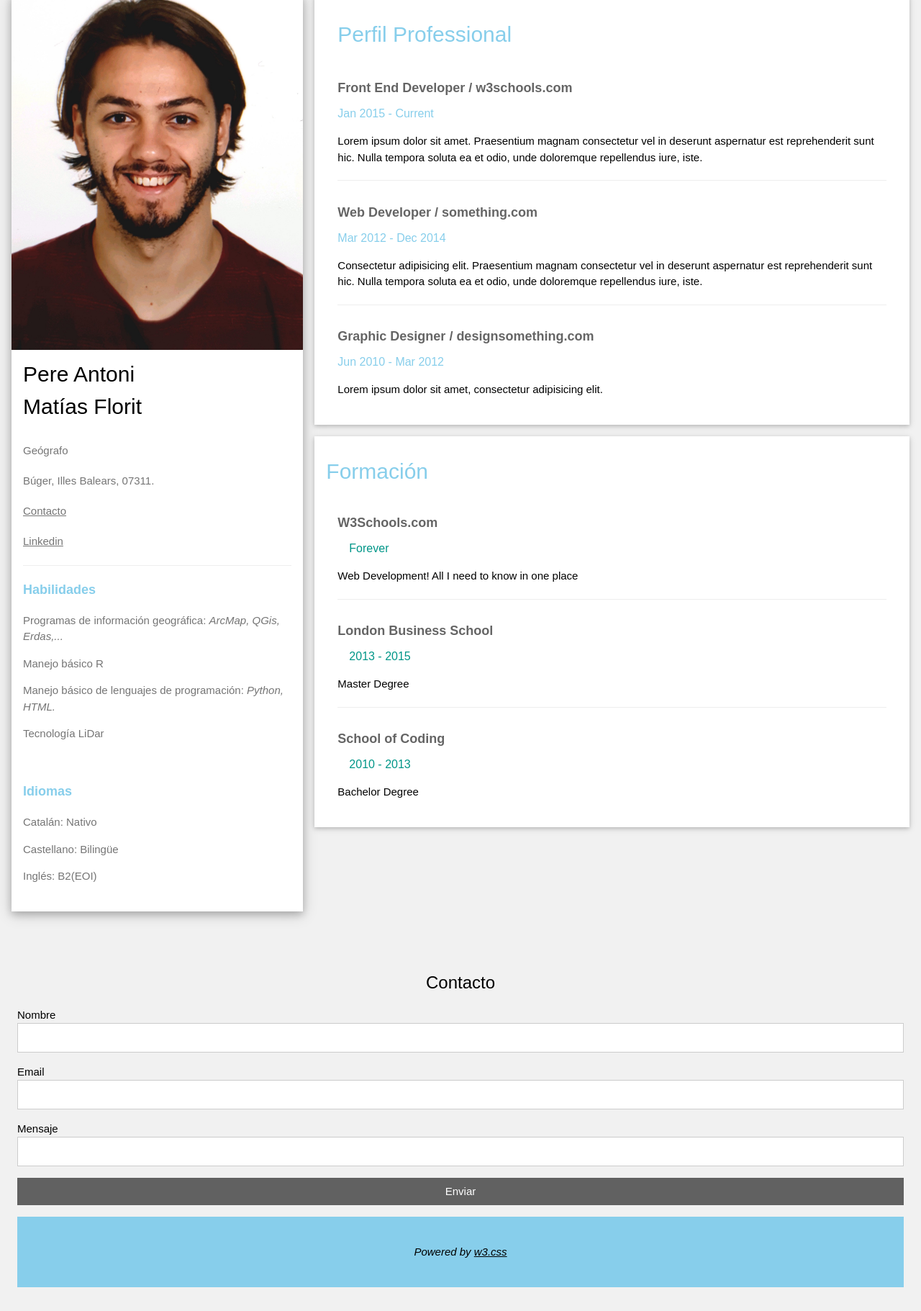
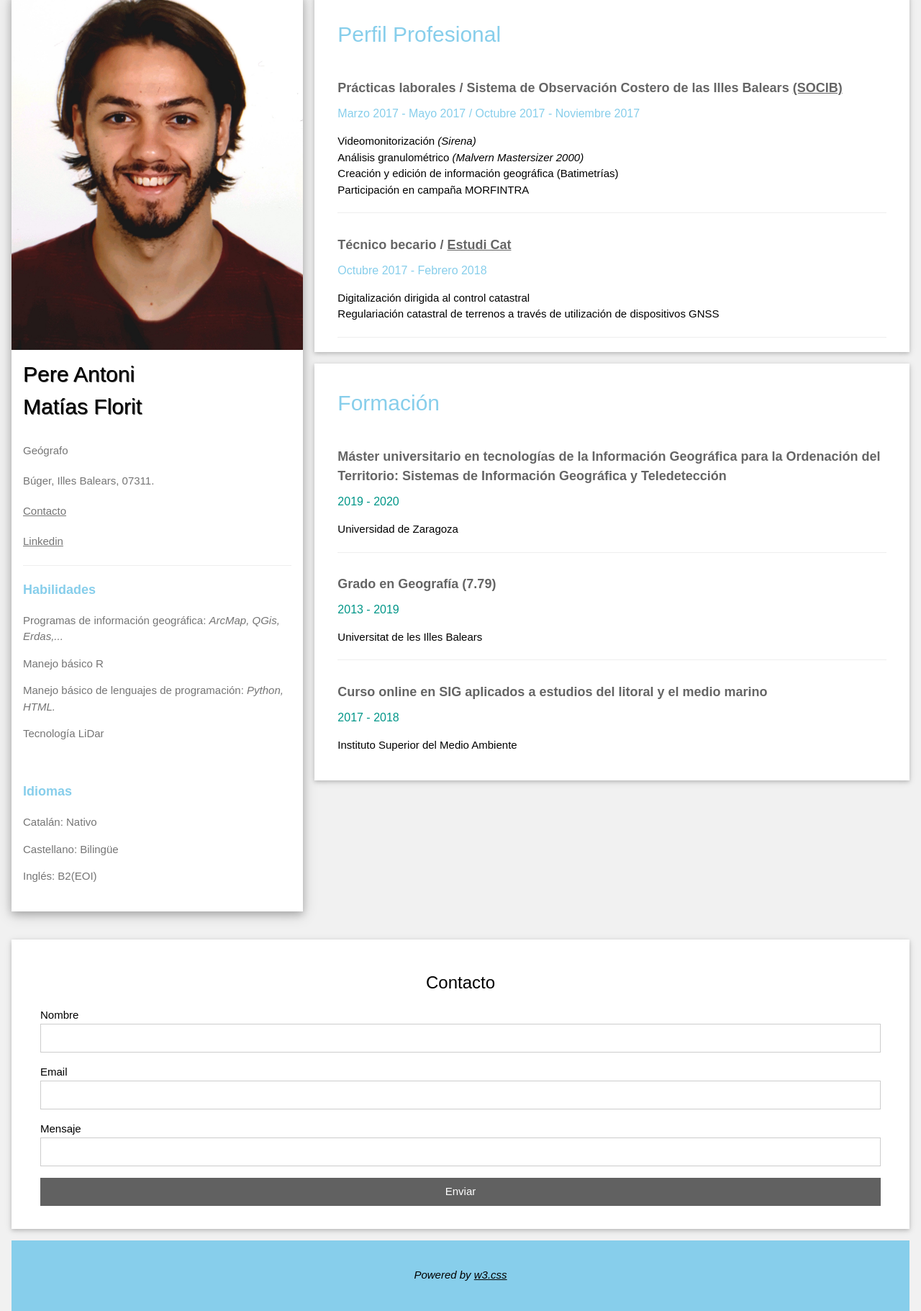
Before and after one commit to PereAnt/PereAnt.github.io, a plain HTML site: page index.html in a window 1280 px wide. Shown: the part 7-1828 px from the top of the page at 72% size. Drawn offline with Linux system fonts and the light colour scheme.

Commit message:
Update index.html

```diff
--- a/index.html
+++ b/index.html
@@ -4,7 +4,7 @@
 <meta charset="UTF-8">
 <meta name="viewport" content="width=device-width, initial-scale=1">
 <link rel="stylesheet" href="w3.css"> <!--Es una librería gratis para usar estilos, y está tanto online, como la opción de descargar-->
-<!--creamos sentencia única para el estilo-->
+<!--creamos sentencia única para los estilos que se van a usar en el código-->
 <style>
 html,body,h1,h2,h3,h4,h5,h6 {font-family: sans-serif}
 </style>
@@ -12,34 +12,34 @@ html,body,h1,h2,h3,h4,h5,h6 {font-family: sans-serif}
 
   <!-- Empieza el diseño de la página -->
 
-  <!--Esta linea permite "seccionar" la pagina-->
+  <!--Esta linea permite "seccionar" la pagina, permite que haya límetes en las columnas-->
   <div class="w3-row-padding">
 
     <!-- Aqui se empieza a definir la columna de la izquierda-->
-    <div class="w3-third">
+    <div class="w3-third"> <!--esto define una columna que ocupa 1/3 de la página, así la relación de aspecto siempre se mantiene-->
 
-      <div class="w3-white w3-text-grey w3-card-4">
+      <div class="w3-white w3-text-grey w3-card-4"> <!--colores de fondo, del texto, efecto de sombra-->
         <div class="w3-display-container">
-          <img src="IMAGES/fotoCV3.jpg" style="width:100%" alt="Avatar">
-          <div class="w3-container w3-text-black">
+          <img src="IMAGES/fotoCV3.jpg" style="width:100%" alt="Avatar"> <!--foto del curriculum-->
+          <div class="w3-container w3-text-black" style="text-shadow:1px 1px 0 #444"> <!--espacio y color para mi nombre, con el añaido de sombras y negrita-->
             <h2>Pere Antoni <br> Matías Florit</h2>
           </div>
         </div>
-        <div class="w3-container">
-          <p><i class="w3-large w3-text-teal"></i>Geógrafo</p>
+        <div class="w3-container"> <!--esta función crea una especie de sección, se crea el emplazamiento de la información personal-->
+          <p><i class="w3-large w3-text-teal"></i>Geógrafo</p> <!--siempre se define antes como será el texto-->
           <p><i class="w3-large w3-text-teal"></i>Búger, Illes Balears, 07311.</p>
-          <p><i class="w3-large w3-text-teal"></i><a href="#contacto">Contacto</a></p>
+          <p><i class="w3-large w3-text-teal"></i><a href="#contacto">Contacto</a></p> <!--introduzco un enlace al final de la página en el que se me puede contactar-->
 
-          <p><i class="w3-large w3-text-teal"></i><a href="https://www.linkedin.com/in/pereantoni/" target="_blank">Linkedin</a></p>
+          <p><i class="w3-large w3-text-teal"></i><a href="https://www.linkedin.com/in/pereantoni/" target="_blank">Linkedin</a></p> <!--Enlace directo a mi página de Linkedin-->
           <hr>
-
+          <!--sección de habilidades-->
           <p class="w3-large w3-text-light-blue"><b>Habilidades</b></p>
           <p>Programas de información geográfica: <i>ArcMap, QGis, Erdas,...</i></p>
           <p>Manejo básico R</p>
           <p>Manejo básico de lenguajes de programación: <i>Python, HTML.</i></p>
           <p>Tecnología LiDar</p>
           <br>
-
+          <!--sección de los idiomas-->
           <p class="w3-large w3-text-light-blue"><b>Idiomas</b></p>
           <p>Catalán: Nativo</p>
           <p>Castellano: Bilingüe</p>
@@ -51,81 +51,83 @@ html,body,h1,h2,h3,h4,h5,h6 {font-family: sans-serif}
     <!-- Ya hemos acabado la columna de la izquierda -->
     </div>
 
-    <!-- Ahora empezamos con la columna de la derecha, donde pondremos el contenido principal -->
-    <div class="w3-twothird">
-
-      <div class="w3-container w3-card w3-white w3-margin-bottom">
-        <h2 class="w3-text-light-blue w3-padding-16"><i class="w3-margin-right w3-xxlarge"></i>Perfil Professional</h2>
+    <!-- Ahora empezamos con la columna de la derecha, donde pondremos el contenido principal del currículum-->
+    <div class="w3-twothird">  <!--esto define una columna que ocupa 2/3 de la página-->
+      <!--empieza la parte donde se pone la información profesional-->
+      <div class="w3-container w3-card w3-white w3-margin-bottom"> <!--se crea la "caja" y su estilo. "magin-bottom" permite crear el aspecto de caja-->
+        <h2 class="w3-text-light-blue w3-padding-16"><i class="w3-margin-right w3-xxlarge"></i>Perfil Profesional</h2> <!--alineación y letras mayúsculas-->
         <div class="w3-container">
-          <h5 class="w3-opacity "><b>Front End Developer / w3schools.com</b></h5>
-          <h6 class="w3-text-light-blue">Jan 2015 - Current</span></h6>
-          <p>Lorem ipsum dolor sit amet. Praesentium magnam consectetur vel in deserunt aspernatur est reprehenderit sunt hic. Nulla tempora soluta ea et odio, unde doloremque repellendus iure, iste.</p>
+          <!--la opción opacity permite dar el tono "grisaceo"-->
+          <h5 class="w3-opacity "><b>Prácticas laborales / Sistema de Observación Costero de las Illes Balears <a href="http://socib.es/index.php?seccion=textes&id_textotextes=resumenEjecutivo&language=es_ES" target="_blank"> (SOCIB)</a> </b></h5> <!--incluyo enlace al sitio-->
+          <h6 class="w3-text-light-blue">Marzo 2017 - Mayo 2017 / Octubre 2017 - Noviembre 2017</span></h6>
+          <p>Videomonitorización <i>(Sirena)</i>
+            <br>Análisis granulométrico <i>(Malvern Mastersizer 2000)</i>
+            <br>Creación y edición de información geográfica (Batimetrías)
+            <br>Participación en campaña MORFINTRA</p>
           <hr>
         </div>
         <div class="w3-container">
-          <h5 class="w3-opacity"><b>Web Developer / something.com</b></h5>
-          <h6 class="w3-text-light-blue">Mar 2012 - Dec 2014</h6>
-          <p>Consectetur adipisicing elit. Praesentium magnam consectetur vel in deserunt aspernatur est reprehenderit sunt hic. Nulla tempora soluta ea et odio, unde doloremque repellendus iure, iste.</p>
+          <h5 class="w3-opacity"><b>Técnico becario / <a href="https://www.estudi-cat.com/es/qui-som/" target="_blank"> Estudi Cat</a></b></h5>
+          <h6 class="w3-text-light-blue">Octubre 2017 - Febrero 2018</h6>
+          <p>Digitalización dirigida al control catastral
+            <br>Regulariación catastral de terrenos a través de utilización de dispositivos GNSS
+          </p>
+          <hr>
+        </div>
+      </div>
+      <!--Empieza la parte donde va la información de formación-->
+      <div class="w3-container w3-card w3-white">
+        <h2 class="w3-text-light-blue w3-padding-16"><i class="w3-margin-right w3-xxlarge"></i>Formación</h2>
+        <div class="w3-container">
+          <h5 class="w3-opacity"><b>Máster universitario en tecnologías de la Información Geográfica para la Ordenación del Territorio: Sistemas de Información Geográfica y Teledetección</b></h5>
+          <h6 class="w3-text-teal">2019 - 2020</h6> <!--la opción text teal nos permite dar este color verde turquesa-->
+          <p>Universidad de Zaragoza</p>
           <hr>
         </div>
         <div class="w3-container">
-          <h5 class="w3-opacity"><b>Graphic Designer / designsomething.com</b></h5>
-          <h6 class="w3-text-light-blue">Jun 2010 - Mar 2012</h6>
-          <p>Lorem ipsum dolor sit amet, consectetur adipisicing elit. </p><br>
+          <h5 class="w3-opacity"><b>Grado en Geografía (7.79)</b></h5>
+          <h6 class="w3-text-teal">2013 - 2019</h6>
+          <p>Universitat de les Illes Balears</p>
+          <hr>
+        </div>
+        <div class="w3-container">
+          <h5 class="w3-opacity"><b>Curso online en SIG aplicados a estudios del litoral y el medio marino</b></h5>
+          <h6 class="w3-text-teal">2017 - 2018</h6>
+          <p>Instituto Superior del Medio Ambiente</p><br>
         </div>
       </div>
 
-      <div class="w3-container w3-card w3-white">
-        <h2 class="w3-text-light-blue w3-padding-16">Formación</h2>
-        <div class="w3-container">
-          <h5 class="w3-opacity"><b>W3Schools.com</b></h5>
-          <h6 class="w3-text-teal"><i class="fa fa-calendar fa-fw w3-margin-right"></i>Forever</h6>
-          <p>Web Development! All I need to know in one place</p>
-          <hr>
-        </div>
-        <div class="w3-container">
-          <h5 class="w3-opacity"><b>London Business School</b></h5>
-          <h6 class="w3-text-teal"><i class="fa fa-calendar fa-fw w3-margin-right"></i>2013 - 2015</h6>
-          <p>Master Degree</p>
-          <hr>
-        </div>
-        <div class="w3-container">
-          <h5 class="w3-opacity"><b>School of Coding</b></h5>
-          <h6 class="w3-text-teal"><i class="fa fa-calendar fa-fw w3-margin-right"></i>2010 - 2013</h6>
-          <p>Bachelor Degree</p><br>
-        </div>
+      <!-- Se cirra la parte de la columna derecha-->
     </div>
 
-    <!-- End Right Column -->
+    <!-- finaliza el grid para la dispoción de las columnas -->
   </div>
 
-  <!-- End Grid -->
-  </div>
-
-  <!-- End Page Container -->
-</div>
-<!-- Aqui preparamos la sección de contacto de la página -->
-<div class="w3-light-grey w3-padding-large w3-padding-32 w3-margin-top" id="contacto"> <!--el id para enlazar con el botón-->
+  <!-- Aqui preparamos la sección de contacto de la página, que es una manera de poner tu contacto sin ofrecer directamente tu dirección de correo -->
+  <div class="w3-rest">
+    <div class="w3-container w3-card w3-white w3-margin-bottom w3-margin-top w3-margin-right w3-margin-left"> <!--esta linea para definir el "cuadrado" de la función de contacto-->
+      <div class="w3-padding-large w3-padding-32" id="contacto"> <!--el id para enlazar con el "botón" en la sección de información personal-->
       <h3 class="w3-center">Contacto</h3>
       <!--punto importante porque permite que el email escrito llegue a nuestro correo personal-->
-  <form action="pereantoni.matias@gmail.com" method="post" enctype="text/plain">
+      <form action="mailto: pereantoni.matias@gmail.com" method="post" enctype="text/plain">
         <div class="w3-section">
           <label>Nombre</label>
-      <input class="w3-input w3-border" type="text" required name="Name">
+          <input class="w3-input w3-border" type="text">
         </div>
         <div class="w3-section">
           <label>Email</label>
-      <input class="w3-input w3-border" type="text" required name="Email">
+          <input class="w3-input w3-border" type="text">
         </div>
         <div class="w3-section">
           <label>Mensaje</label>
-      <input class="w3-input w3-border" required name="Message">
+          <input class="w3-input w3-border" type="text">
         </div>
-    <button type="submit" class="w3-button w3-block w3-dark-grey">Enviar</button>
+        <button type="submit" class="w3-button w3-block w3-dark-grey">Enviar</button>  <!--esta linea es donde se crea el botón de enviar mensaje y ejecuta la action creada en la linea 112-->
       </form>
-
-
-<footer class="w3-container w3-light-blue w3-center w3-margin-top"><br>
+    </div>
+  </div>
+  <!--a partir de aquí creamos un recuadro donde se da crédito a w3schools.com por el CSS-->
+  <footer class="w3-container w3-light-blue w3-center w3-margin-top w3-margin-right w3-margin-left"><br>
     <p><i>Powered by <a href="https://www.w3schools.com/w3css/default.asp" target="_blank">w3.css</i></a></p> <br>
   </footer>
 
```
Lines whose indentation alone changed are shown as unchanged.
